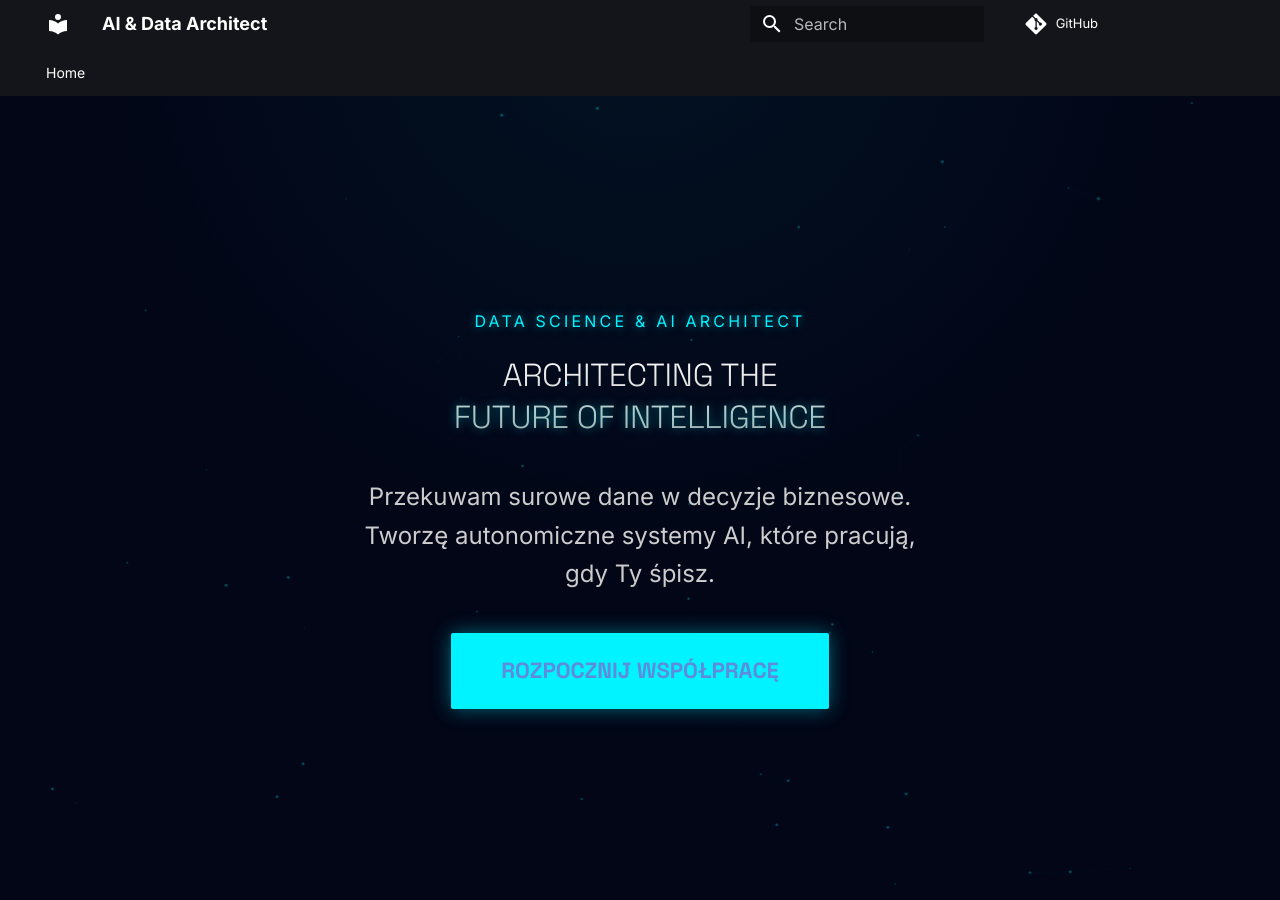
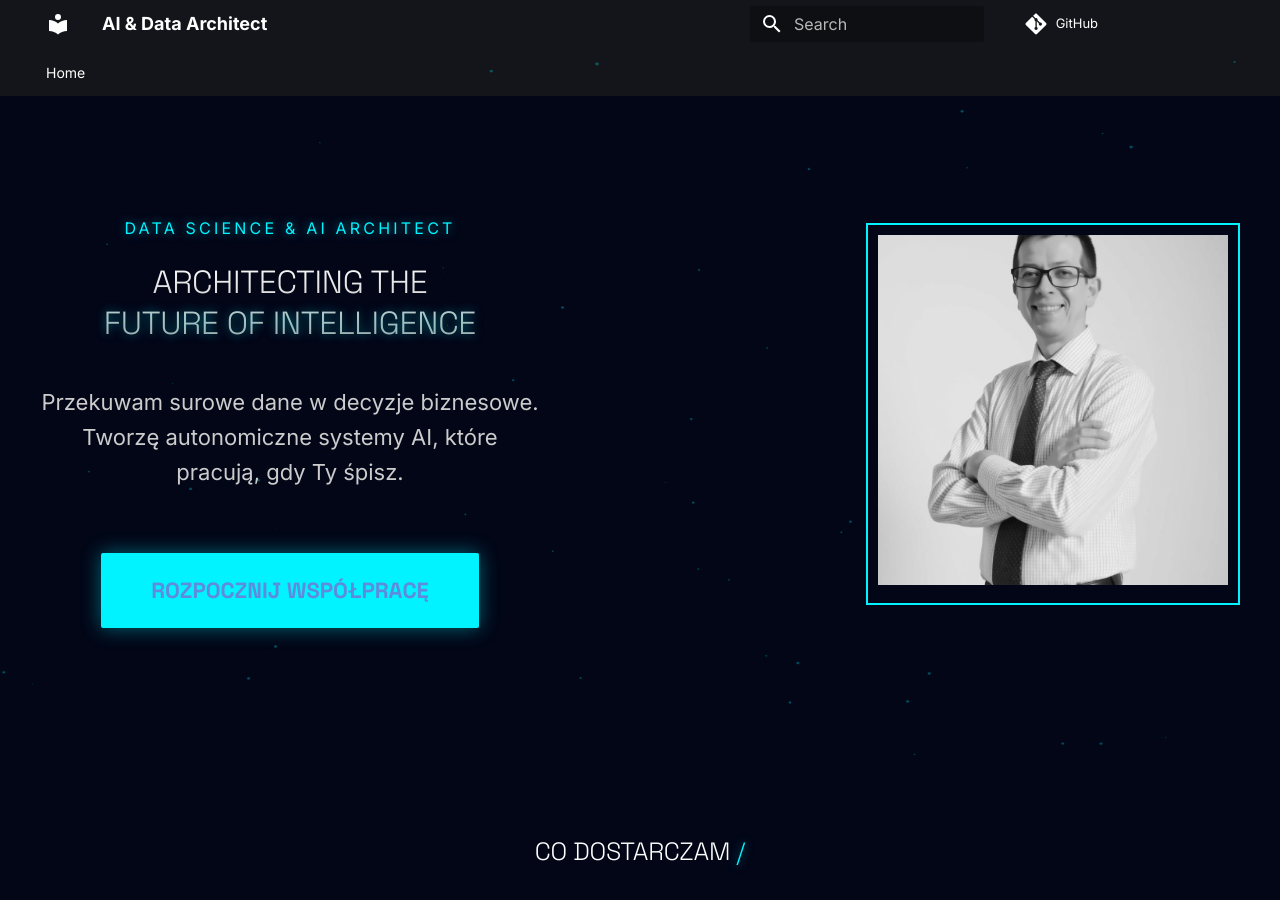
Before and after one commit to damianpod/portfolio-ai, an MkDocs documentation site: the page built from docs/index.md, in a window 1280 px wide and 900 px high. Built offline with MkDocs 1.6.1 and Material for MkDocs 9.7.7, drawn with Linux system fonts in a browser that asks for light colours; comment, search, counter and statistics services are not loaded; some of the changed text lies outside the part shown.

Commit message:
Final UX fixes: target blank for socials

```diff
--- a/docs/index.md
+++ b/docs/index.md
@@ -2,161 +2,142 @@
 hide:
   - navigation
   - toc
+  - feedback
 ---
 
-<div class="hero-container">
-    <canvas id="particles-canvas"></canvas>
-    <div class="hero-content">
-        <p class="neon-text" style="letter-spacing: 0.2em; margin-bottom: 1rem;">DATA SCIENCE & AI ARCHITECT</p>
-        <h1 class="hero-title">ARCHITECTING THE <br><span class="neon-text">FUTURE OF INTELLIGENCE</span></h1>
-        <p style="font-size: 1.2rem; color: #ccc; max-width: 600px; margin: 0 auto;">
-            Przekuwam surowe dane w decyzje biznesowe. Tworzę autonomiczne systemy AI, które pracują, gdy Ty śpisz.
-        </p>
-        <a href="#kontakt" class="cta-button">ROZPOCZNIJ WSPÓŁPRACĘ</a>
-    </div>
-</div>
+<div class="landing-page-wrapper">
 
-<div style="max-width: 1200px; margin: 0 auto; padding: 2rem;">
-
-<h2 style="text-align: center; margin-bottom: 3rem; font-size: 2.5rem;">CO DOSTARCZAM <span class="neon-text">/</span></h2>
-
-<div class="grid-cols-3">
-    <div class="glass-card">
-        <h3>01. Analiza Danych & EDA</h3>
-        <p>Wydobywanie ukrytych wzorców z chaosu informacyjnego. Kompleksowe raporty i profilowanie danych.</p>
-        <div style="margin-top: 1rem;">
-            <span class="skill-tag">Pandas</span> <span class="skill-tag">YData-Profiling</span> <span class="skill-tag">Seaborn</span>
+    <div class="hero-container">
+        <canvas id="particles-canvas"></canvas>
+        <div class="hero-content">
+            <div class="hero-text">
+                <p class="neon-text" style="letter-spacing: 0.2em; margin-bottom: 1rem;">DATA SCIENCE & AI ARCHITECT</p>
+                <h1 class="hero-title">ARCHITECTING THE <br><span class="neon-text">FUTURE OF INTELLIGENCE</span></h1>
+                <p style="font-size: 1.1rem; color: #ccc; max-width: 500px;">
+                    Przekuwam surowe dane w decyzje biznesowe. Tworzę autonomiczne systemy AI, które pracują, gdy Ty śpisz.
+                </p>
+                <a href="#kontakt" class="cta-button">ROZPOCZNIJ WSPÓŁPRACĘ</a>
+            </div>
+            <div class="hero-image-box">
+                <div class="image-border">
+                    <img src="assets/profile.jpg" alt="Twój Profil">
+                    <div class="corner-decoration"></div>
+                </div>
+            </div>
         </div>
     </div>
+
+    <div class="content-limiter">
+
+        <h2 class="section-title">CO DOSTARCZAM <span class="neon-text">/</span></h2>
+        <div class="grid-cols-3">
+            <div class="glass-card">
+                <h3>01. Analiza Danych & EDA</h3>
+                <p>Wydobywanie ukrytych wzorców z chaosu informacyjnego.</p>
+                <div class="tag-container">
+                    <span class="skill-tag">Pandas</span> <span class="skill-tag">Seaborn</span>
+                </div>
+            </div>
+            <div class="glass-card">
+                <h3>02. Modele ML / AI</h3>
+                <p>Predykcja, klasyfikacja i automatyzacja decyzji.</p>
+                <div class="tag-container">
+                    <span class="skill-tag">Scikit-learn</span> <span class="skill-tag">MLflow</span>
+                </div>
+            </div>
+            <div class="glass-card">
+                <h3>03. LLM & AI Agents</h3>
+                <p>Wdrażanie lokalnych modeli językowych i asystentów RAG.</p>
+                <div class="tag-container">
+                    <span class="skill-tag">Langfuse</span> <span class="skill-tag">Qdrant</span>
+                </div>
+            </div>
+            <div class="glass-card">
+                <h3>04. Aplikacje Streamlit</h3>
+                <p>Interaktywne dashboardy i aplikacje webowe.</p>
+                <div class="tag-container">
+                    <span class="skill-tag">Streamlit</span> <span class="skill-tag">Plotly</span>
+                </div>
+            </div>
+            <div class="glass-card">
+                <h3>05. Automatyzacja</h3>
+                <p>Procesy ETL i automatyczne raportowanie.</p>
+                <div class="tag-container">
+                    <span class="skill-tag">Python</span> <span class="skill-tag">SQL</span>
+                </div>
+            </div>
+            <div class="glass-card">
+                <h3>06. MLOps</h3>
+                <p>Wdrażanie i monitorowanie wydajności modeli.</p>
+                <div class="tag-container">
+                    <span class="skill-tag">Docker</span> <span class="skill-tag">Git</span>
+                </div>
+            </div>
+        </div>
+
+<h2 class="section-title">WYBRANE PROJEKTY <span class="neon-text">/</span></h2>
+
+<div class="grid-cols-2">
     <div class="glass-card">
-        <h3>02. Modele ML / AI</h3>
-        <p>Predykcja, klasyfikacja i automatyzacja decyzji. Od prostych regresji po zaawansowane sieci neuronowe.</p>
-        <div style="margin-top: 1rem;">
-            <span class="skill-tag">Scikit-learn</span> <span class="skill-tag">PyCaret</span> <span class="skill-tag">MLflow</span>
+        <span class="category-label">NLP / GENERATIVE AI</span>
+        <h3>Story Generator & Cover Art</h3>
+        <p>Aplikacja Streamlit generująca opowiadania na podstawie promptów użytkownika, automatycznie tworząca dopasowaną okładkę przy użyciu modeli dyfuzyjnych.</p>
+        <div class="tag-container" style="margin-top: 1rem;">
+            <span class="skill-tag">Streamlit</span> <span class="skill-tag">LLM</span> <span class="skill-tag">Stable Diffusion</span>
         </div>
     </div>
+
     <div class="glass-card">
-        <h3>03. LLM & AI Agents</h3>
-        <p>Wdrażanie lokalnych modeli językowych (LLM) i inteligentnych asystentów opartych na RAG.</p>
-        <div style="margin-top: 1rem;">
-            <span class="skill-tag">Langfuse</span> <span class="skill-tag">Qdrant</span> <span class="skill-tag">OpenAI API</span>
+        <span class="category-label">ANALYTICS & IOT</span>
+        <h3>Home Energy Analyzer</h3>
+        <p>Dashboard analityczny do monitorowania i optymalizacji zużycia energii w gospodarstwie domowym. Wykrywanie anomalii i predykcja kosztów.</p>
+        <div class="tag-container" style="margin-top: 1rem;">
+            <span class="skill-tag">Pandas</span> <span class="skill-tag">Plotly</span> <span class="skill-tag">Time Series</span>
         </div>
     </div>
+
     <div class="glass-card">
-        <h3>04. Aplikacje Streamlit</h3>
-        <p>Interaktywne dashboardy i aplikacje webowe pozwalające Twojemu zespołowi korzystać z modeli bez kodowania.</p>
-        <div style="margin-top: 1rem;">
-            <span class="skill-tag highlight">Streamlit</span> <span class="skill-tag">Plotly</span>
+        <span class="category-label">PREDICTIVE MODELING</span>
+        <h3>Run Result Predictor</h3>
+        <p>System wdrożony na Digital Ocean przewidujący wyniki biegowe na podstawie danych treningowych i warunków pogodowych.</p>
+        <div class="tag-container" style="margin-top: 1rem;">
+            <span class="skill-tag">Scikit-learn</span> <span class="skill-tag">Digital Ocean</span>
         </div>
     </div>
-     <div class="glass-card">
-        <h3>05. Automatyzacja</h3>
-        <p>Automatyczne generowanie raportów PDF/Excel oraz procesy ETL, które oszczędzają setki godzin.</p>
-        <div style="margin-top: 1rem;">
-            <span class="skill-tag">Python</span> <span class="skill-tag">SQL</span>
-        </div>
-    </div>
+
     <div class="glass-card">
-        <h3>06. MLOps & Deployment</h3>
-        <p>Wdrażanie modeli na serwery. Zarządzanie cyklem życia modelu i monitorowanie wydajności.</p>
-        <div style="margin-top: 1rem;">
-            <span class="skill-tag">Digital Ocean</span> <span class="skill-tag">Git</span> <span class="skill-tag">Docker</span>
+        <span class="category-label">CLASSIC DATA SCIENCE</span>
+        <h3>EDA: Titanic & Iris</h3>
+        <p>Klasyczne, ale perfekcyjnie wykonane analizy eksploracyjne demonstrujące głębokie zrozumienie statystyki i wizualizacji.</p>
+        <div class="tag-container" style="margin-top: 1rem;">
+            <span class="skill-tag">Jupyter</span> <span class="skill-tag">Matplotlib</span> <span class="skill-tag">Seaborn</span>
         </div>
     </div>
 </div>
 
-<h2 style="text-align: center; margin: 6rem 0 3rem; font-size: 2.5rem;">WYBRANE PROJEKTY <span class="neon-text">/</span></h2>
-
-<div class="grid-cols-2">
-    <div class="glass-card">
-        <span class="neon-text" style="font-size: 0.8rem; letter-spacing: 0.1em;">NLP / GENERATIVE AI</span>
-        <h3>Story Generator & Cover Art</h3>
-        <p>Aplikacja Streamlit generująca opowiadania na podstawie promptów użytkownika, automatycznie tworząca dopasowaną okładkę przy użyciu modeli dyfuzyjnych.</p>
-        <br>
-        <span class="skill-tag">Streamlit</span> <span class="skill-tag">LLM</span> <span class="skill-tag">Stable Diffusion</span>
-    </div>
-    <div class="glass-card">
-        <span class="neon-text" style="font-size: 0.8rem; letter-spacing: 0.1em;">ANALYTICS & IOT</span>
-        <h3>Home Energy Analyzer</h3>
-        <p>Dashboard analityczny do monitorowania i optymalizacji zużycia energii w gospodarstwie domowym. Wykrywanie anomalii i predykcja kosztów.</p>
-        <br>
-        <span class="skill-tag">Pandas</span> <span class="skill-tag">Plotly</span> <span class="skill-tag">Time Series</span>
-    </div>
-    <div class="glass-card">
-        <span class="neon-text" style="font-size: 0.8rem; letter-spacing: 0.1em;">PREDICTIVE MODELING</span>
-        <h3>Run Result Predictor</h3>
-        <p>System wdrożony na Digital Ocean przewidujący wyniki biegowe na podstawie danych treningowych i warunków pogodowych.</p>
-        <br>
-        <span class="skill-tag">Scikit-learn</span> <span class="skill-tag">Digital Ocean</span>
-    </div>
-    <div class="glass-card">
-        <span class="neon-text" style="font-size: 0.8rem; letter-spacing: 0.1em;">CLASSIC DATA SCIENCE</span>
-        <h3>EDA: Titanic & Iris</h3>
-        <p>Klasyczne, ale perfekcyjnie wykonane analizy eksploracyjne demonstrujące głębokie zrozumienie statystyki, czyszczenia danych i wizualizacji.</p>
-        <br>
-        <span class="skill-tag">Jupyter</span> <span class="skill-tag">Matplotlib</span> <span class="skill-tag">Seaborn</span>
-    </div>
-</div>
-
-<div style="background: rgba(255,255,255,0.02); padding: 3rem; border-radius: 16px; margin-top: 6rem; border: 1px solid #222;">
-    <h2 style="text-align: left; font-size: 2rem;">TECH STACK</h2>
-
-    <div style="display: flex; flex-wrap: wrap; gap: 2rem; margin-top: 2rem;">
-        <div style="flex: 1; min-width: 250px;">
-            <h4 class="neon-text">CORE & DATA</h4>
-            <div style="margin-top: 1rem;">
-                <span class="skill-tag">Python</span>
-                <span class="skill-tag">SQL</span>
-                <span class="skill-tag">Pandas</span>
-                <span class="skill-tag">Numpy</span>
-                <span class="skill-tag">Pandera</span>
+        <div id="kontakt" class="footer-section">
+            <h2 class="section-title">KONTAKT <span class="neon-text">/</span></h2>
+            <div class="grid-cols-2">
+                <div class="glass-card cyan-border">
+                    <h3 class="neon-text">Let's connect</h3>
+                    <p>Email: poddamian@gmail.com</p>
+                    <p>Telefon: +48 727 929 260</p>
+                </div>
+                <div class="glass-card white-border">
+                    <h3 class="neon-text">Social Media</h3>
+                    <div class="social-links">
+                        <a href="https://www.linkedin.com/in/damian-podbielski-873796365/"
+                        target="_blank"
+                        rel="noopener noreferrer"
+                        class="cta-button mini">LINKEDIN</a>
+                        <a href="https://github.com/damianpod?tab=repositories"
+                        target="_blank"
+                        rel="noopener noreferrer"
+                        class="cta-button mini white">GITHUB</a>
+                    </div>
+                </div>
             </div>
-        </div>
-        <div style="flex: 1; min-width: 250px;">
-            <h4 class="neon-text">AI & ML</h4>
-            <div style="margin-top: 1rem;">
-                <span class="skill-tag">Scikit-learn</span>
-                <span class="skill-tag">PyCaret</span>
-                <span class="skill-tag">MLflow</span>
-                <span class="skill-tag">Langfuse</span>
-                <span class="skill-tag">Qdrant</span>
-                <span class="skill-tag">LLM</span>
-            </div>
-        </div>
-        <div style="flex: 1; min-width: 250px;">
-            <h4 class="neon-text">VISUALIZATION & APPS</h4>
-            <div style="margin-top: 1rem;">
-                <span class="skill-tag">Streamlit</span>
-                <span class="skill-tag">Plotly</span>
-                <span class="skill-tag">Seaborn</span>
-                <span class="skill-tag">Matplotlib</span>
-                <span class="skill-tag">YData-Profiling</span>
-            </div>
-        </div>
-        <div style="flex: 1; min-width: 250px;">
-            <h4 class="neon-text">TOOLS & OPS</h4>
-            <div style="margin-top: 1rem;">
-                <span class="skill-tag">Git</span>
-                <span class="skill-tag">VS Code</span>
-                <span class="skill-tag">Digital Ocean</span>
-                <span class="skill-tag">Jira/Trello</span>
-                <span class="skill-tag">Obsidian</span>
-            </div>
+            <p class="copyright">© 2026 DESIGNED BY AI ARCHITECT.</p>
         </div>
     </div>
 </div>
-
-<div id="kontakt" class="custom-footer">
-    <h2 style="font-size: 2rem; margin-bottom: 1rem;">GOTOWY NA <span class="neon-text">TRANSFORMACJĘ?</span></h2>
-    <p style="color: #888; margin-bottom: 2rem;">Porozmawiajmy o automatyzacji Twoich procesów.</p>
-
-    <a href="mailto:poddamian@gmail.com" class="cta-button" style="background: transparent; border: 1px solid var(--neon-cyan); color: var(--neon-cyan);">
-        WYŚLIJ WIADOMOŚĆ
-    </a>
-
-    <div style="margin-top: 3rem; font-size: 0.8rem; color: #444;">
-        &copy; 2026 Data Science & AI Architecture. All systems operational.
-    </div>
-</div>
-
-</div>
--- a/docs/stylesheets/extra.css
+++ b/docs/stylesheets/extra.css
@@ -1,3 +1,26 @@
+/* Wymuszenie pełnej szerokości i ukrycie elementów MkDocs */
+.md-main__inner {
+    max-width: none !important;
+    margin: 0 !important;
+    display: block !important;
+}
+
+.md-content {
+    margin-left: 0 !important;
+}
+
+/* Ukrycie nawigacji i spisu treści, które spychają stronę w prawo */
+.md-sidebar--primary, .md-sidebar--secondary {
+    display: none !important;
+}
+
+/* Usunięcie domyślnych odstępów kontenera */
+.md-content__inner {
+    margin: 0 !important;
+    padding: 0 !important;
+}
+
+
 :root {
   --neon-cyan: #00f3ff;
   --deep-black: #020617; /* Slate 950 */
@@ -63,9 +86,13 @@
   font-weight: 700;
   line-height: 1.1;
   margin-bottom: 1.5rem;
-  background: linear-gradient(180deg, #fff 0%, #aaa 100%);
+  /* Standardowe właściwości dla lepszej kompatybilności */
+  background: linear-gradient(180deg, #ffffff 0%, #a0a0a0 100%);
+  background-clip: text;
   -webkit-background-clip: text;
   -webkit-text-fill-color: transparent;
+  color: #fff; /* Fallback, gdyby gradient nie zadziałał */
+  display: block; /* Upewnia się, że element zajmuje miejsce */
 }
 
 .cta-button {
@@ -153,3 +180,94 @@
   text-align: center;
   margin-top: 4rem;
 }
+
+/* Responsywność dla Hero */
+@media (max-width: 900px) {
+  .hero-content {
+    flex-direction: column-reverse !important;
+    text-align: center !important;
+    padding-top: 100px !important;
+  }
+  .hero-content div {
+    text-align: center !important;
+  }
+  .hero-title {
+    font-size: 2.5rem !important;
+  }
+  .hero-content div[style*="flex: 0 0 350px"] {
+    flex: 0 0 250px !important;
+    width: 250px !important;
+  }
+  .hero-content img {
+    width: 250px !important;
+    height: 250px !important;
+  }
+}
+
+/* RESET UKŁADU MKDOCS */
+.md-container { display: block !important; }
+.md-main__inner { max-width: none !important; margin: 0 !important; }
+.md-content { background: var(--deep-black); padding: 0 !important; }
+.md-content__inner { margin: 0 !important; max-width: none !important; }
+.md-sidebar { display: none !important; }
+
+/* CENTROWANIE CAŁOŚCI */
+.landing-page-wrapper {
+    width: 100%;
+    background-color: var(--deep-black);
+    display: flex;
+    flex-direction: column;
+    align-items: center;
+}
+
+.content-limiter {
+    width: 100%;
+    max-width: 1200px;
+    padding: 20px;
+}
+
+/* HERO FIX */
+.hero-container {
+    width: 100vw;
+    min-height: 80vh;
+    display: flex;
+    justify-content: center;
+    align-items: center;
+    position: relative;
+}
+
+.hero-content {
+    display: flex;
+    align-items: center;
+    justify-content: space-between;
+    width: 100%;
+    max-width: 1200px;
+    z-index: 2;
+}
+
+/* IMAGE STYLES */
+.hero-image-box img {
+    width: 350px;
+    height: 350px;
+    object-fit: cover;
+    filter: grayscale(100%);
+}
+
+.image-border {
+    border: 2px solid var(--neon-cyan);
+    padding: 10px;
+    position: relative;
+}
+
+/* TYPOGRAPHY */
+.section-title {
+    text-align: center;
+    margin: 5rem 0 3rem;
+    font-size: 2.5rem;
+    color: white;
+}
+
+/* SKILLS TAGS */
+.tag-container { margin-top: 1rem; }
+.category-label { color: var(--neon-cyan); font-size: 0.8rem; }
+.copyright { text-align: center; margin-top: 4rem; color: #444; }
--- a/mkdocs.yml
+++ b/mkdocs.yml
@@ -1,5 +1,5 @@
 site_name: AI & Data Architect
-site_url: https://damianpod.io/portfolio-ai
+site_url: https://damianpod.github.io/portfolio-ai/
 repo_url: https://github.com/damianpod/portfolio-ai.git
 
 theme:
@@ -36,5 +36,5 @@
 markdown_extensions:
   - attr_list
   - pymdownx.emoji:
-      emoji_index: !!python/name:materialx.emoji.twemoji
-      emoji_generator: !!python/name:materialx.emoji.to_svg
+      emoji_index: !!python/name:material.extensions.emoji.twemoji
+      emoji_generator: !!python/name:material.extensions.emoji.to_svg
```
Also changed, not shown: docs/assets/profile.jpg (added).
